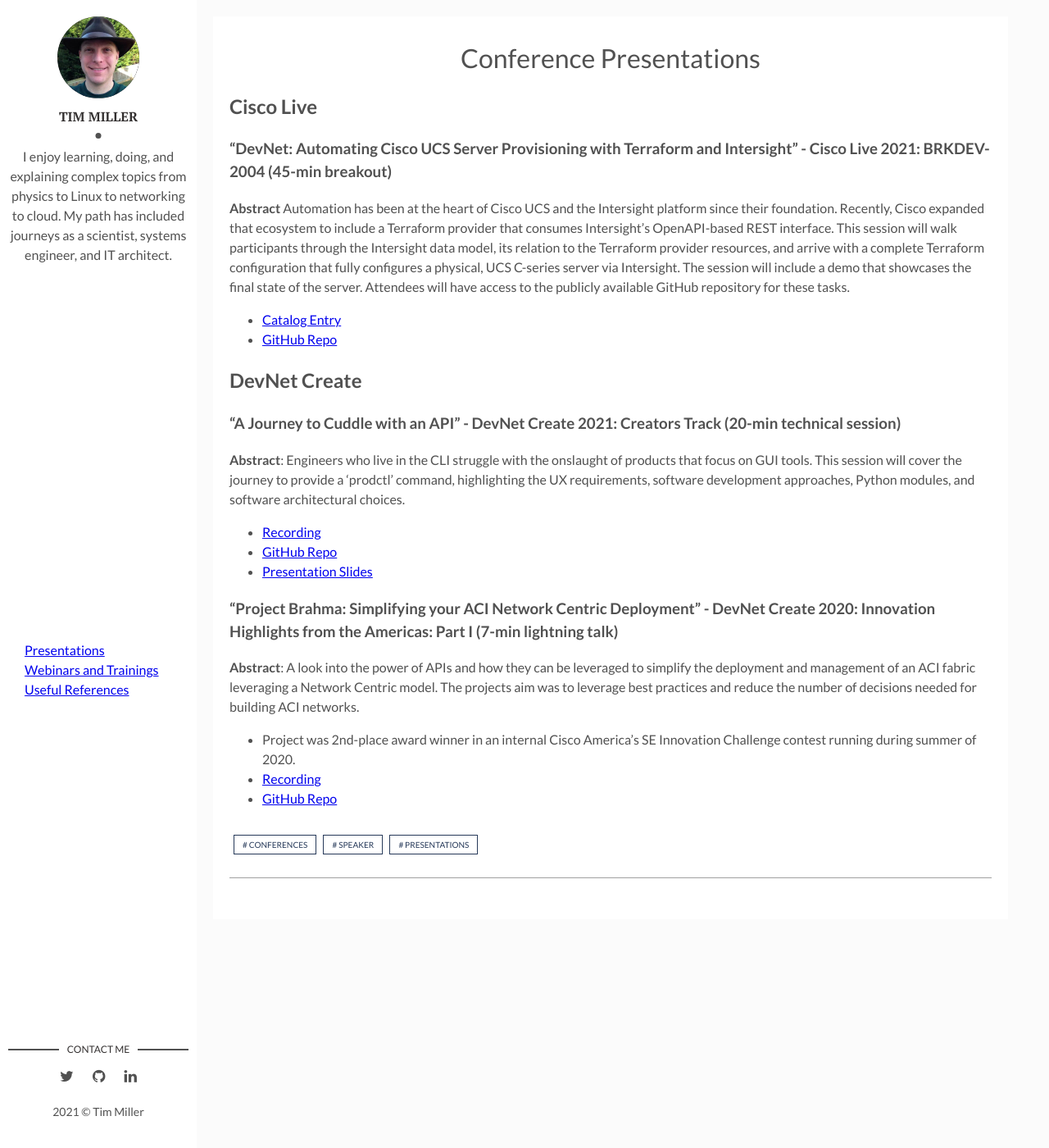
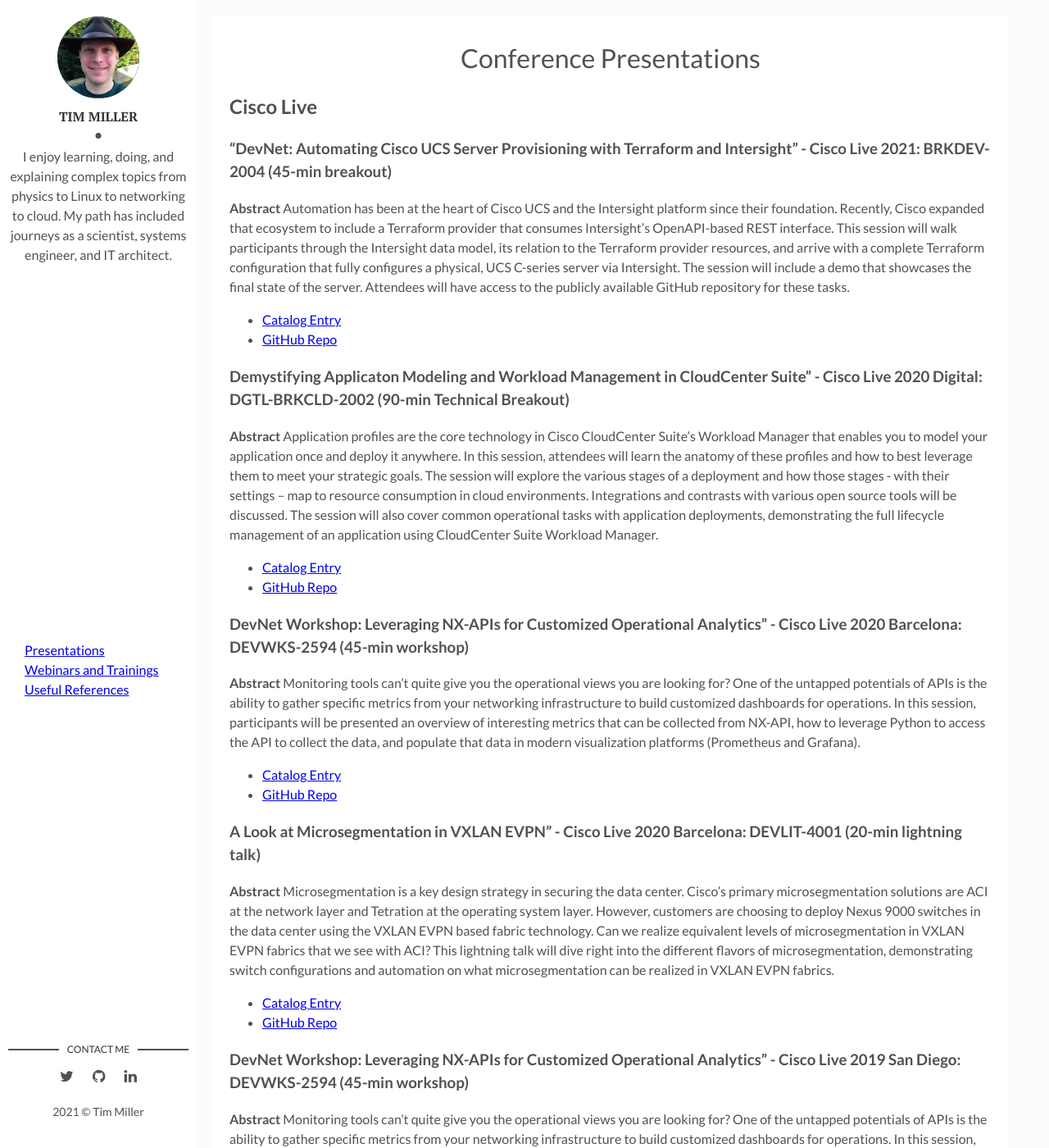
Before and after one commit to broadcaststorm/broadcaststorm.github.io, a Jekyll site: the page built from _posts/references/0001-01-01-presentations.md, in a window 1280 px wide and 1400 px high. Shown: the whole window at 82% size. Built offline with Jekyll 4.4.1, drawn with Linux system fonts in a browser that asks for light colours; some of the changed text lies outside the part shown.

Commit message:
Add BRKCLD from CLUS20 and CLEUR20 Barcelona sessions

```diff
--- a/_posts/references/0001-01-01-presentations.md
+++ b/_posts/references/0001-01-01-presentations.md
@@ -15,6 +15,44 @@ tags:
 - [Catalog Entry](https://www.ciscolive.com/on-demand/on-demand-library.html?#/session/1610747197869001O2Fp)
 - [GitHub Repo](https://github.com/CiscoSE/BRKDEV-2004-CL21)
 
+### Demystifying Applicaton Modeling and Workload Management in CloudCenter Suite” - Cisco Live 2020 Digital: DGTL-BRKCLD-2002 (90-min Technical Breakout)
+
+**Abstract** Application profiles are the core technology in Cisco CloudCenter Suite's Workload Manager that enables you to model your application once and deploy it anywhere. In this session, attendees will learn the anatomy of these profiles and how to best leverage them to meet your strategic goals. The session will explore the various stages of a deployment and how those stages - with their settings – map to resource consumption in cloud environments. Integrations and contrasts with various open source tools will be discussed. The session will also cover common operational tasks with application deployments, demonstrating the full lifecycle management of an application using CloudCenter Suite Workload Manager.
+
+- [Catalog Entry](https://www.ciscolive.com/on-demand/on-demand-library.html?#/session/15729077784410015k9R)
+- [GitHub Repo](https://github.com/gve-vse-tim/BRKCLD-2002-CLUS20)
+
+### DevNet Workshop: Leveraging NX-APIs for Customized Operational Analytics” - Cisco Live 2020 Barcelona: DEVWKS-2594 (45-min workshop)
+
+**Abstract** Monitoring tools can't quite give you the operational views you are looking for? One of the untapped potentials of APIs is the ability to gather specific metrics from your networking infrastructure to build customized dashboards for operations. In this session, participants will be presented an overview of interesting metrics that can be collected from NX-API, how to leverage Python to access the API to collect the data, and populate that data in modern visualization platforms (Prometheus and Grafana).
+
+- [Catalog Entry](https://www.ciscolive.com/on-demand/on-demand-library.html?#/session/1564527383510001cXOU)
+- [GitHub Repo](https://github.com/CiscoSE/DEVWKS-2594-CLEUR20)
+
+### A Look at Microsegmentation in VXLAN EVPN” - Cisco Live 2020 Barcelona: DEVLIT-4001 (20-min lightning talk)
+
+**Abstract** Microsegmentation is a key design strategy in securing the data center. Cisco's primary microsegmentation solutions are ACI at the network layer and Tetration at the operating system layer. However, customers are choosing to deploy Nexus 9000 switches in the data center using the VXLAN EVPN based fabric technology. Can we realize equivalent levels of microsegmentation in VXLAN EVPN fabrics that we see with ACI? This lightning talk will dive right into the different flavors of microsegmentation, demonstrating switch configurations and automation on what microsegmentation can be realized in VXLAN EVPN fabrics.
+
+- [Catalog Entry](https://www.ciscolive.com/on-demand/on-demand-library.html?#/session/1573793639418001jr4M)
+- [GitHub Repo](https://github.com/CiscoSE/DEVLIT-4001-CLEUR20)
+
+
+### DevNet Workshop: Leveraging NX-APIs for Customized Operational Analytics” - Cisco Live 2019 San Diego: DEVWKS-2594 (45-min workshop)
+
+**Abstract** Monitoring tools can't quite give you the operational views you are looking for? One of the untapped potentials of APIs is the ability to gather specific metrics from your networking infrastructure to build customized dashboards for operations. In this session, participants will be presented an overview of interesting metrics that can be collected from NX-API, how to leverage Python to access the API to collect the data, and populate that data in modern visualization platforms (Prometheus and Grafana).
+
+- Catalog Entry *expired*
+- [GitHub Repo](https://github.com/CiscoSE/DEVWKS-2594-CLUS19)
+- [Presentation Slides](/artifacts/presentations/clus19-devnet2594-nxapi.pdf)
+
+### DevNet Workshop: Leveraging NX-APIs for Customized Operational Analytics” - Cisco Live 2018 Orlando: DEVWKS-2594 (45-min workshop)
+
+**Abstract** Monitoring tools can't quite give you the operational views you are looking for? One of the untapped potentials of APIs is the ability to gather specific metrics from your networking infrastructure to build customized dashboards for operations. In this session, participants will be presented an overview of interesting metrics that can be collected from NX-API, how to leverage Python to access the API to collect the data, and populate that data in modern visualization platforms (Prometheus and Grafana).
+
+- Catalog Entry *expired*
+- [GitHub Repo](https://github.com/CiscoSE/DEVWKS-2594-CLUS18)
+- [Presentation Slides](/artifacts/presentations/clus18-devnet2594-nxapi.pdf)
+
 ## DevNet Create
 
 ### "A Journey to Cuddle with an API" - DevNet Create 2021: Creators Track (20-min technical session)
```
Also changed, not shown: 2 other files.
